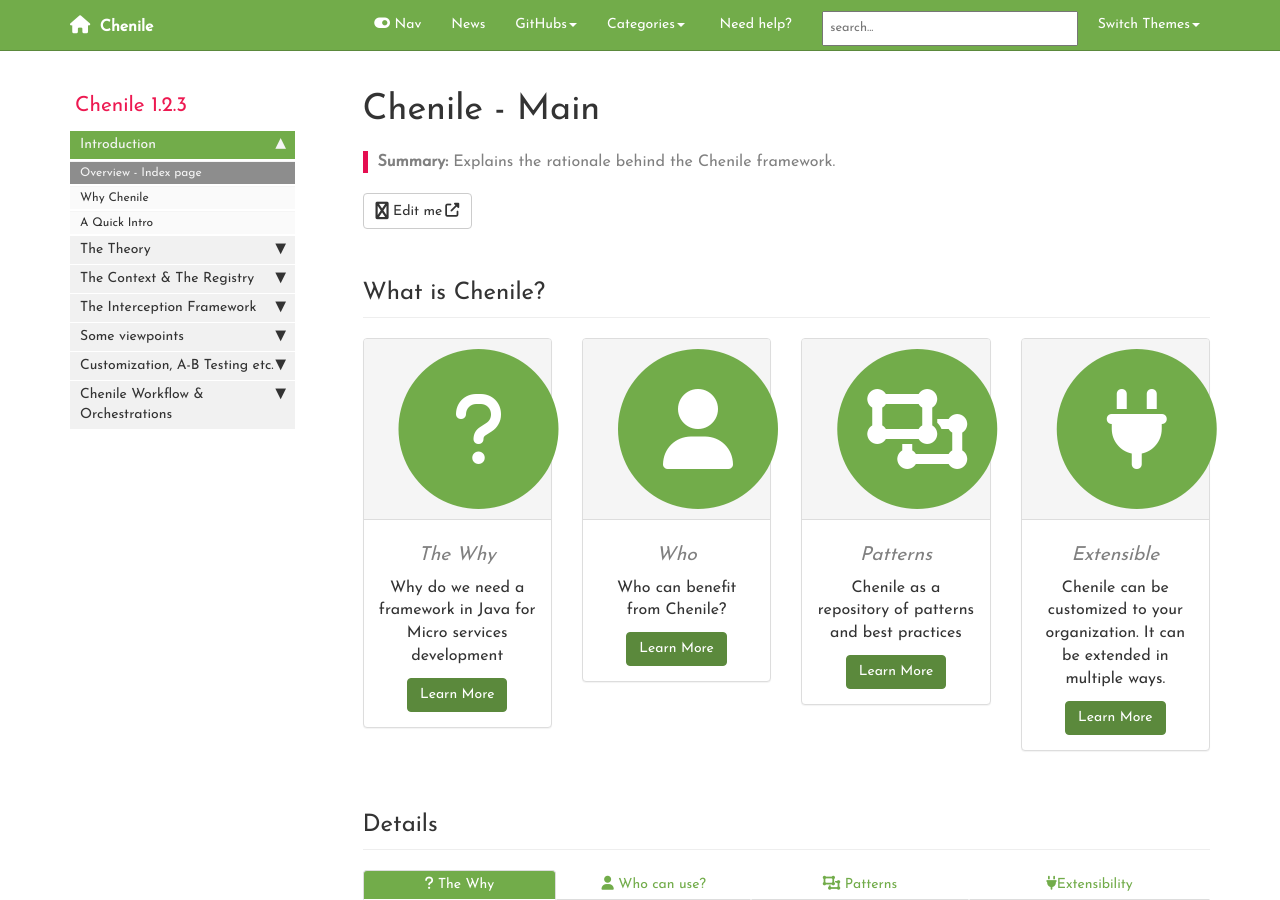
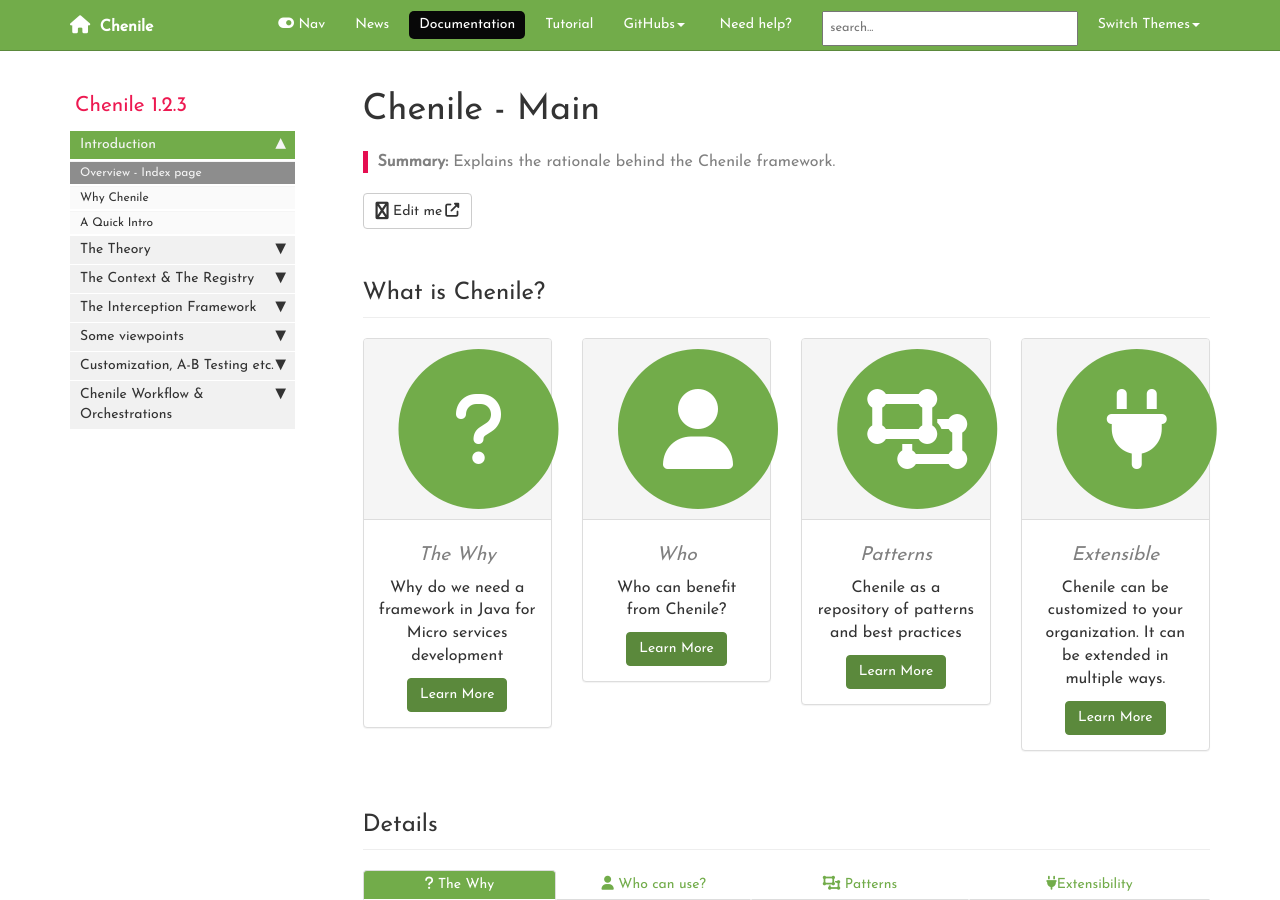
Before and after one commit to rajakolluru/cheniledocs.github.io, a Jekyll site: the page built from index.html, in a window 1280 px wide and 900 px high. Built offline with Jekyll 4.4.1, drawn with Linux system fonts in a browser that asks for light colours; comment, search, counter and statistics services are not loaded.

Commit message:
added topnav

```diff
--- a/_data/sidebars/home_sidebar.yml
+++ b/_data/sidebars/home_sidebar.yml
@@ -5,12 +5,9 @@ entries:
   levels: one
   folders:
 
-  - title: Categories
+  - title: Documentation
     output: web
-    folderitems:
-    - title: Chenile
-      url: /chenile-landing-page.html
-      output: web
-    - title: Chenile Tutorial
-      url: /app-gen-landing-page.html
-      output: web
+    url: /chenile-landing-page.html
+  - title: Tutorial
+    url: /app-gen-landing-page.html
+    output: web
--- a/_data/topnav.yml
+++ b/_data/topnav.yml
@@ -5,6 +5,10 @@ topnav:
   items:
     - title: News
       url: /news
+    - title: Documentation
+      url: /index.html
+    - title: Tutorial
+      url: /app-gen-landing-page.html
 
 #Topnav dropdowns
 topnav_dropdowns:
@@ -18,9 +22,3 @@ topnav_dropdowns:
           external_url:  https://github.com/rajakolluru/chenile-samples
         - title: Documentation GitHub
           external_url: https://github.com/rajakolluru/cheniledocs.github.io
-    - title: Categories
-      folderitems:
-        - title: Chenile
-          url: /index.html
-        - title: Chenile Tutorial
-          url: /app-gen-landing-page.html
```
